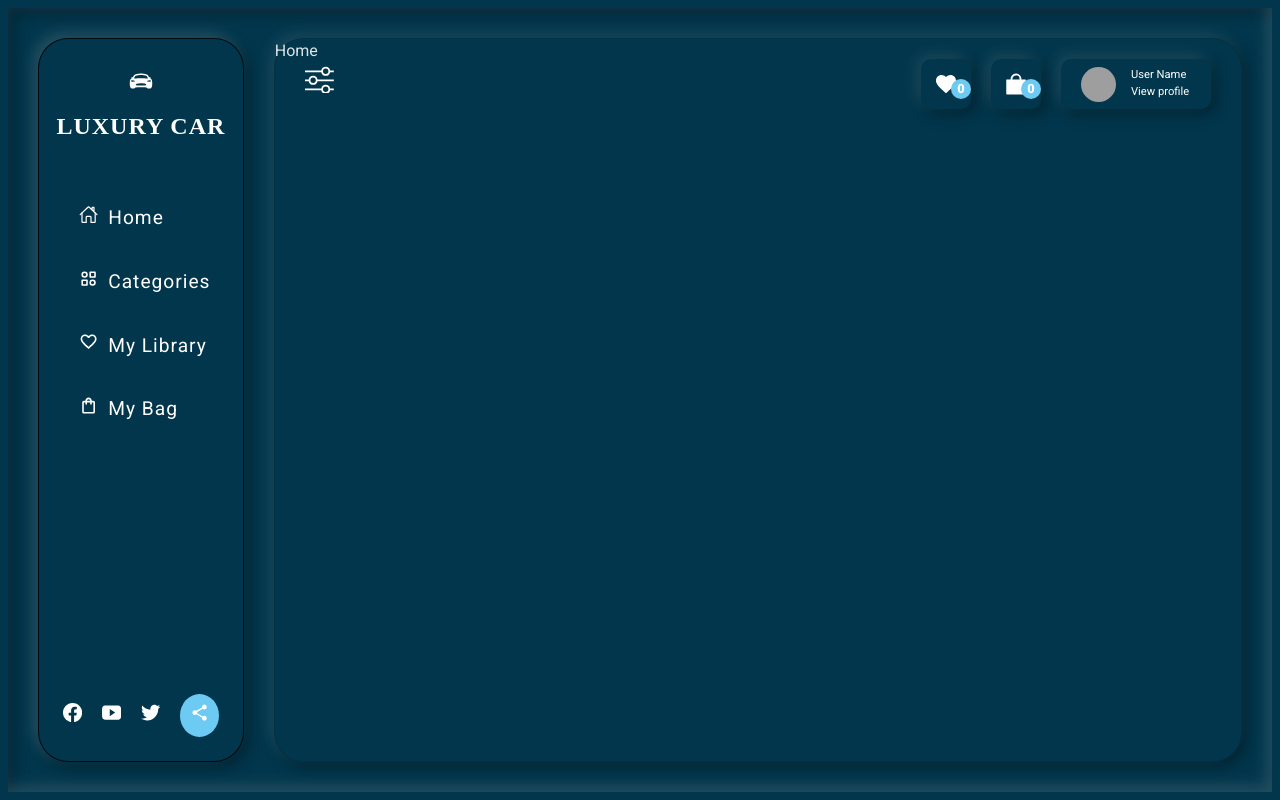
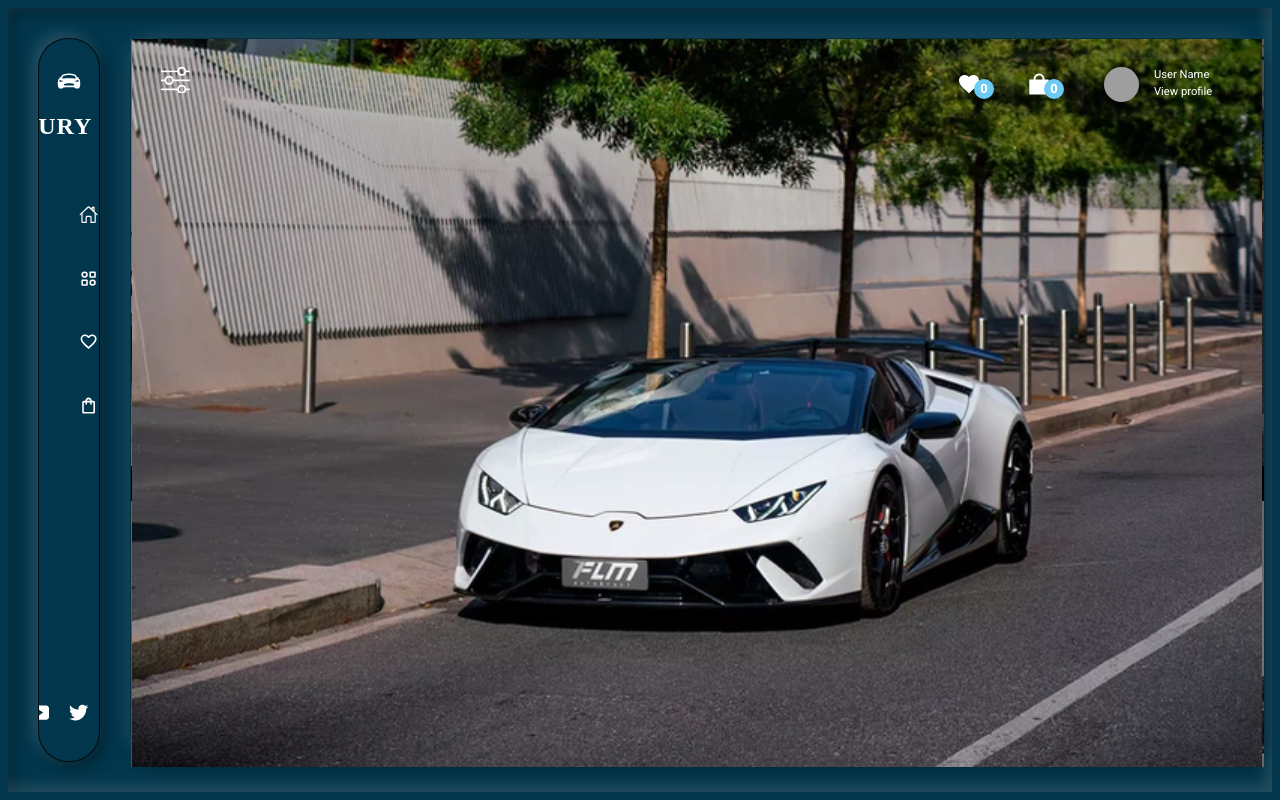
Before and after one commit to KusmiiVasyl/Luxury-car-catalog, a React (Vite) app: page / in a window 1280 px wide. Built offline with nearby package versions, Linux system fonts and the light colour scheme; grey boxes are pictures that could not be loaded.

Commit message:
Install npm Swiper, create component CarsSwiper, add static cars data in carsData.json file

```diff
--- a/package.json
+++ b/package.json
@@ -13,6 +13,7 @@
     "react": "^18.2.0",
     "react-dom": "^18.2.0",
     "react-icons": "^5.0.1",
+    "swiper": "^11.1.1",
     "zustand": "^4.5.2"
   },
   "devDependencies": {
--- /dev/null
+++ b/public/api/carsData.json
@@ -0,0 +1,21 @@
+[
+  {
+    "id": 1,
+    "brand": "LAMBORGHINI",
+    "model": "Huracán Performante Spyder",
+    "year": 2019,
+    "engine": "5.200 V10",
+    "power": "640 HP / 470 kW",
+    "max_peed": "325 km/h",
+    "acceleration_0-100": "2,9 s",
+    "color": "White",
+    "seets": 2,
+    "doors": 2,
+    "consumption":"8,2 - 19,3 l / 100 km",
+    "interior":"Full Optional",
+    "gearbox":"Automatic LDF",
+    "img": "./assets/cars/lamborgini/LAMBORGHINI_Huracán_Performante_Spyder.PNG",
+    "trailer": "https://www.youtube.com/watch?v=BMxK456CliM",
+    "active": true
+  }
+]
--- /dev/null
+++ b/src/components/CarsSwiper.jsx
@@ -0,0 +1,46 @@
+// Import Swiper React components
+import { Swiper, SwiperSlide } from "swiper/react";
+
+// Import Swiper styles
+import "swiper/css";
+import "swiper/css/effect-coverflow";
+import "swiper/css/navigation";
+
+import styles from "./CarsSwiper.module.css";
+
+// import required modules
+import { EffectCoverflow, Navigation, Autoplay } from "swiper/modules";
+
+const CarsSwiper = ({ cars }) => {
+  return (
+    <Swiper
+      effect={"coverflow"}
+      grabCursor={true}
+      navigation={true}
+      loop={true}
+      centeredSlides={true}
+      slidesPerView={"auto"}
+      coverflowEffect={{
+        rotate: 35,
+        stretch: 200,
+        depth: 250,
+        modifier: 1,
+        slideShadows: true,
+      }}
+      // autoplay={{
+      //   delay: 2500,
+      //   disableOnInteraction: false,
+      // }}
+      modules={[EffectCoverflow, Navigation, Autoplay]}
+      className={styles.carSwiper}
+    >
+      {cars.map((car) => (
+        <SwiperSlide key={car.id}>
+          <img src={car.img} alt={car.name} />
+        </SwiperSlide>
+      ))}
+    </Swiper>
+  );
+};
+
+export default CarsSwiper;
--- a/src/pages/Home.jsx
+++ b/src/pages/Home.jsx
@@ -1,8 +1,15 @@
+import CarsSwiper from "../components/CarsSwiper";
 
-const Home = () => {
+const Home = ({ cars }) => {
   return (
-    <div>Home</div>
-  )
-}
+    <section id="home" className="home">
+      <div className="containerFluid">
+        <div className="row">
+          <CarsSwiper cars={cars} />
+        </div>
+      </div>
+    </section>
+  );
+};
 
-export default Home
+export default Home;
--- a/src/pages/MainHub.jsx
+++ b/src/pages/MainHub.jsx
@@ -3,16 +3,28 @@ import Header from "./Header";
 import styles from "./MainHub.module.css";
 import { useStore } from "../store";
 import Home from "./Home";
+import { useEffect, useState } from "react";
 
 const MainHub = () => {
   const active = useStore((state) => state.activeHeaderSlideIcon);
+  const [cars, setCars] = useState([]);
+
+  const fetchData = async () => {
+    const response = await fetch("http://localhost:5173/api/carsData.json");
+    const data = await response.json();
+    setCars(data);
+  };
+
+  useEffect(() => {
+    fetchData();
+  }, []);
 
   return (
     <div className={styles.mainBlock}>
       <SideMenu active={active} />
       <div className={styles.banner + (active ? " " + styles.active : "")}>
         <Header />
-        <Home />
+        <Home cars={cars}/>
       </div>
     </div>
   );
```
Also changed, not shown: public/assets/cars/lamborgini/LAMBORGHINI_Huracán_Performante_Spyder.PNG (added), src/components/CarsSwiper.module.css (added), 1 other file (tests, documents, lock files or other folders).
